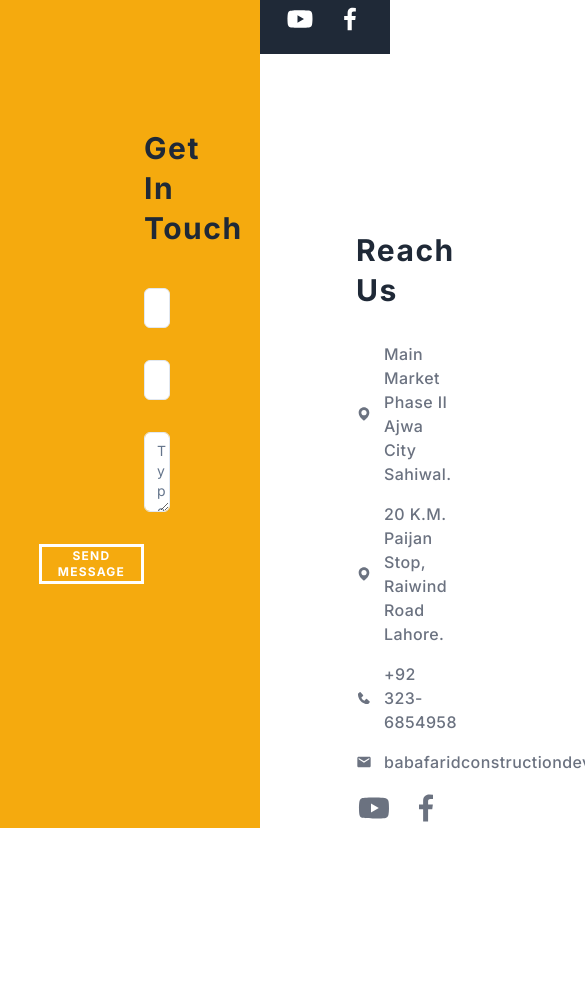
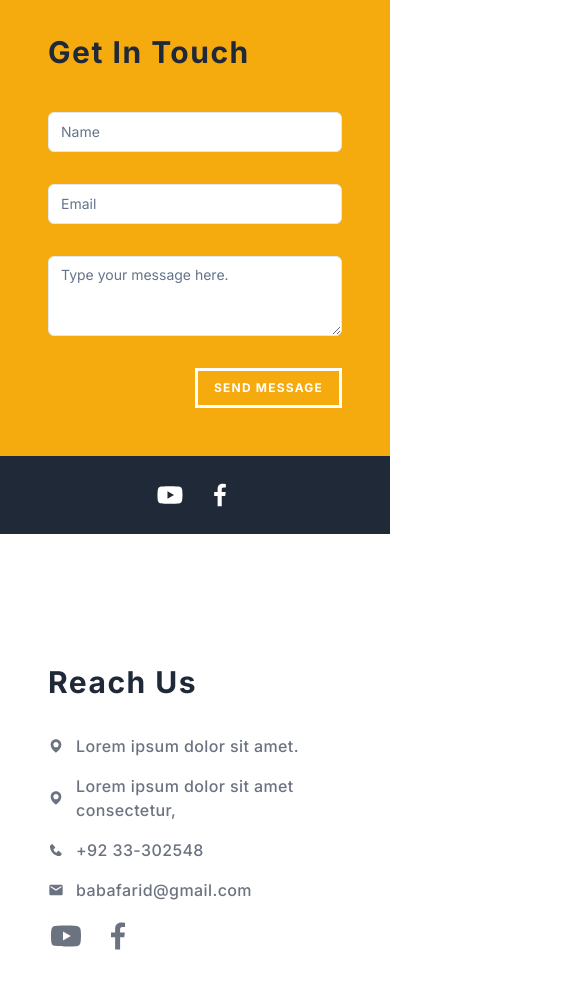
Before and after one commit to aliihaiderr/construction-landing-page, a Next.js app: page / in a window 390 px wide. Shown: the part 5560-6548 px from the top of the page, 585 px wide, since content can reach past the window. Before the commit the page ends 6482 px from the top, so only its background shows below. Built offline with nearby package versions, Linux system fonts and the light colour scheme.

Commit message:
contact section responsiveness

```diff
--- a/src/components/Contact.tsx
+++ b/src/components/Contact.tsx
@@ -1,27 +1,30 @@
-import React from 'react'
-import { Button } from "@/components/ui/button"
-import { Input } from "@/components/ui/input"
-import { Textarea } from "@/components/ui/textarea"
-import {BiSolidMap, BiSolidPhone,BiLogoYoutube, BiLogoFacebook} from 'react-icons/bi'
-import {MdEmail} from 'react-icons/md'
-
+import React from "react";
+import { Button } from "@/components/ui/button";
+import { Input } from "@/components/ui/input";
+import { Textarea } from "@/components/ui/textarea";
+import {
+  BiSolidMap,
+  BiSolidPhone,
+  BiLogoYoutube,
+  BiLogoFacebook,
+} from "react-icons/bi";
+import { MdEmail } from "react-icons/md";
 
 const Contact = () => {
   return (
     <>
-      <div className='flex h-screen'>
-
+      <div className="lg:flex lg:h-screen">
         {/* Left Side Panel  pt-12 pl-24 pr-16 */}
-        <div className='w-2/3 bg-[#F5AA0E]'>
-          <div className='flex flex-col justify-center p-36 space-y-8'>
+        <div className="max-w-full lg:w-2/3 bg-[#F5AA0E]">
+          <div className="flex flex-col justify-center p-12 lg:p-36 space-y-8">
             <h2 className="scroll-m-20 pb-2 font-bold text-3xl w-3/4 text-gray-800 tracking-wider leading-10 transition-colors first:mt-0">
               Get In Touch
             </h2>
-            <div className='space-y-8'>
+            <div className="space-y-8">
               <Input type="text" placeholder="Name" />
               <Input type="email" placeholder="Email" />
               <Textarea placeholder="Type your message here." />
-              <div className='flex justify-end'>
+              <div className="flex justify-end">
                 <Button variant="outlinewhite">SEND MESSAGE</Button>
               </div>
             </div>
@@ -29,41 +32,57 @@ const Contact = () => {
         </div>
 
         {/* Right side Panel */}
-        <div className='flex flex-col w-1/3'>
-          <div className='flex justify-center text-3xl w-full p-5 bg-gray-800 text-white gap-5'>
-            <span className='hover:text-red-600 cursor-pointer'><BiLogoYoutube /></span>
-            <span className='hover:text-blue-600 cursor-pointer'><BiLogoFacebook /></span>
+        <div className="max-w-full lg:flex flex-col lg:w-1/3">
+          <div className="flex justify-center text-3xl w-full p-6 bg-gray-800 text-white gap-5">
+            <span className="hover:text-red-600 cursor-pointer">
+              <BiLogoYoutube />
+            </span>
+            <span className="hover:text-blue-600 cursor-pointer">
+              <BiLogoFacebook />
+            </span>
           </div>
-          <div className='flex flex-col gap-4 mt-20 p-24 text-gray-500'>
+          <div className="flex flex-col gap-4 mt-20 p-12 lg:p-24 text-gray-500">
             <h2 className="scroll-m-20 font-bold text-3xl pb-4 text-gray-800 tracking-wider leading-10 transition-colors first:mt-0">
               Reach Us
             </h2>
-            <div className='flex items-center gap-x-3 font-medium text-base tracking-wide cursor-default'>
-              <span><BiSolidMap /></span>
-              <p>Main Market Phase II Ajwa City Sahiwal.</p>
+            <div className="flex items-center gap-x-3 font-medium text-base tracking-wide cursor-default">
+              <span>
+                <BiSolidMap />
+              </span>
+              <p>Lorem ipsum dolor sit amet.</p>
             </div>
-            <div className='flex items-center gap-x-3 font-medium text-base tracking-wide cursor-default'>
-              <span><BiSolidMap /></span>
-              <p>20 K.M. Paijan Stop, Raiwind Road Lahore.</p>
+            <div className="flex items-center gap-x-3 font-medium text-base tracking-wide cursor-default">
+              <span>
+                <BiSolidMap />
+              </span>
+              <p>Lorem ipsum dolor sit amet consectetur,</p>
             </div>
-            <div className='flex items-center gap-x-3 font-medium text-base tracking-wide cursor-default'>
-              <span><BiSolidPhone /></span>
-              <p>+92 323-6854958</p><br/>
+            <div className="flex items-center gap-x-3 font-medium text-base tracking-wide cursor-default">
+              <span>
+                <BiSolidPhone />
+              </span>
+              <p>+92 33-302548</p>
+              <br />
             </div>
-            <div className='flex items-center gap-x-3 font-medium text-base tracking-wide cursor-default'>
-              <span><MdEmail/></span>
-              <p>babafaridconstructiondevel4007@gmail.com</p>
+            <div className="flex items-center gap-x-3 font-medium text-base tracking-wide cursor-default">
+              <span>
+                <MdEmail />
+              </span>
+              <p>babafarid@gmail.com</p>
             </div>
-            <div className='flex text-4xl gap-4'>
-              <span className='hover:text-red-600 cursor-pointer'><BiLogoYoutube /></span>
-              <span className='hover:text-blue-600 cursor-pointer'><BiLogoFacebook /></span>
+            <div className="flex text-4xl gap-4">
+              <span className="hover:text-red-600 cursor-pointer">
+                <BiLogoYoutube />
+              </span>
+              <span className="hover:text-blue-600 cursor-pointer">
+                <BiLogoFacebook />
+              </span>
             </div>
           </div>
         </div>
-
       </div>
     </>
-  )
-}
+  );
+};
 
-export default Contact
+export default Contact;
```
